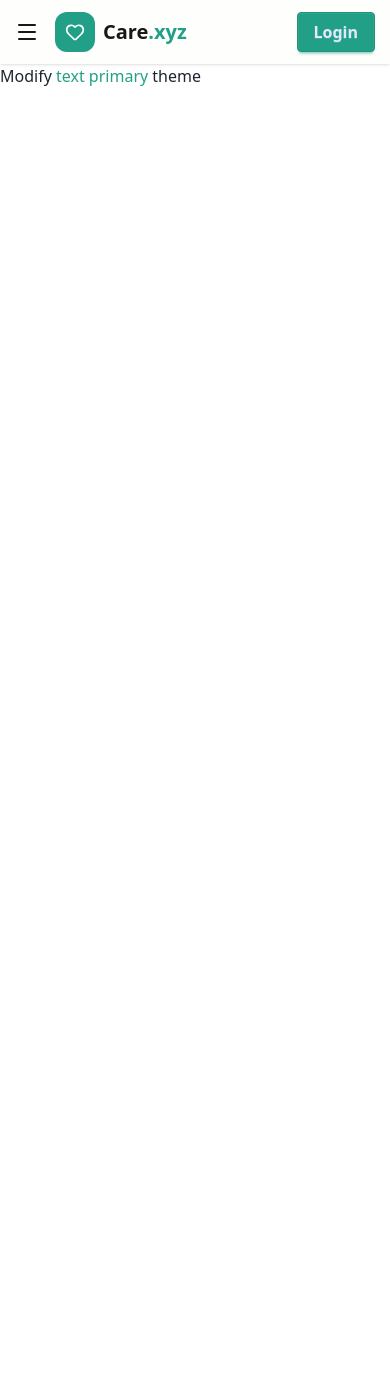
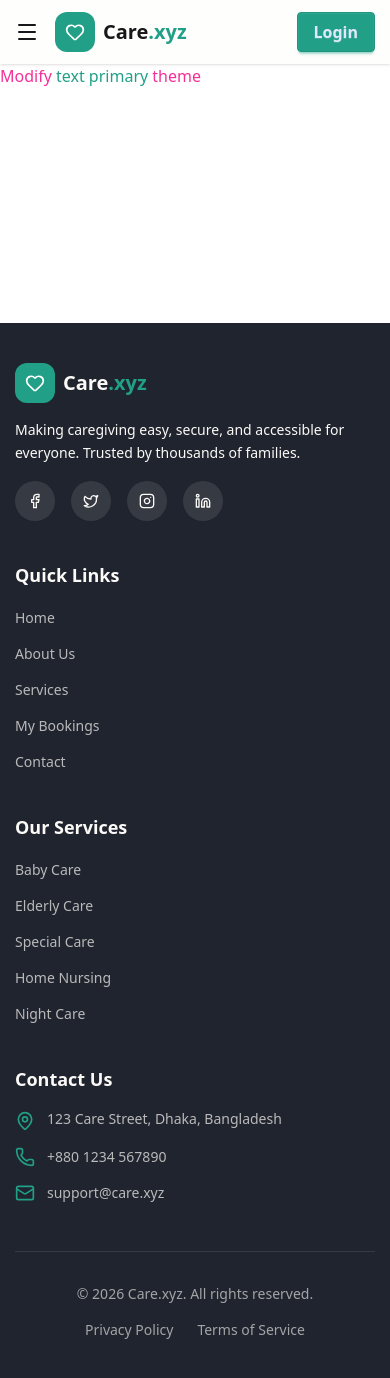
Before and after one commit to rakeebhasan09/care-center, a Next.js app: page / in a window 390 px wide. Before the commit the page ends 844 px from the top, so only its background shows below. Built offline with nearby package versions, Linux system fonts and the light colour scheme.

Commit message:
Responsive footer area has been added.

```diff
--- a/src/app/globals.css
+++ b/src/app/globals.css
@@ -8,9 +8,17 @@
 	default: true;
 	/* Brand */
 	/* --color-primary: oklch(65% 0.23 35); */
-	--color-primary: #22a087;
-	--color-secondary: #1f242e;
-	--color-accent: 0 0% 100%;
+	--color-primary: hsl(168, 65%, 38%);
+	--primary-foreground: hsl(0, 0%, 100%);
+
+	--background: hsl(30, 50%, 98%);
+	--foreground: hsl(220, 20%, 15%);
+
+	--secondary: hsl(15, 80%, 70%);
+	--secondary-foreground: hsl(220, 20%, 15%);
+
+	--muted: hsl(30, 30%, 94%);
+	--muted-foreground: hsl(220, 10%, 45%);
 
 	/* Base */
 	--color-base-100: oklch(100% 0 0);
--- a/src/app/layout.js
+++ b/src/app/layout.js
@@ -1,6 +1,7 @@
 import { Geist, Geist_Mono } from "next/font/google";
 import "./globals.css";
 import Navbar from "@/components/Navbar/Navbar";
+import Footer from "@/components/Footer/Footer";
 
 const geistSans = Geist({
 	variable: "--font-geist-sans",
@@ -24,7 +25,8 @@ export default function RootLayout({ children }) {
 				className={`${geistSans.variable} ${geistMono.variable} antialiased`}
 			>
 				<Navbar />
-				{children}
+				<main className="min-h-[calc(100vh-585px)]">{children}</main>
+				<Footer />
 			</body>
 		</html>
 	);
--- /dev/null
+++ b/src/components/Footer/Footer.jsx
@@ -0,0 +1,153 @@
+import {
+	Heart,
+	Mail,
+	Phone,
+	MapPin,
+	Facebook,
+	Twitter,
+	Instagram,
+	Linkedin,
+} from "lucide-react";
+import Link from "next/link";
+import React from "react";
+
+const Footer = () => {
+	const fullYear = new Date().getFullYear();
+	return (
+		<footer className="bg-(--foreground) text-(--background) py-10 md:py-16 lg:py-24">
+			<div className="container">
+				{/* Footer Top */}
+				<div className="grid grid-cols-1 md:grid-cols-2 lg:grid-cols-4 gap-10 lg:gap-16">
+					{/* Brand */}
+					<div className="space-y-4">
+						<Link href="/" className="flex items-center gap-2">
+							<div className="w-10 h-10 rounded-xl bg-primary flex items-center justify-center">
+								<Heart className="w-5 h-5 text-(--primary-foreground)" />
+							</div>
+							<span className="text-xl font-bold">
+								Care<span className="text-primary">.xyz</span>
+							</span>
+						</Link>
+						<p className="text-background/70 text-sm leading-relaxed">
+							Making caregiving easy, secure, and accessible for
+							everyone. Trusted by thousands of families.
+						</p>
+						<div className="flex items-center gap-4">
+							{[Facebook, Twitter, Instagram, Linkedin].map(
+								(Icon, i) => (
+									<Link
+										key={i}
+										href="#"
+										className="w-10 h-10 rounded-full bg-(--background)/10 flex items-center justify-center hover:bg-primary hover:text-(--primary-foreground) transition-colors"
+									>
+										<Icon className="w-4 h-4" />
+									</Link>
+								),
+							)}
+						</div>
+					</div>
+
+					{/* Quick Links */}
+					<div>
+						<h4 className="font-semibold text-lg mb-4">
+							Quick Links
+						</h4>
+						<ul className="space-y-3">
+							{[
+								"Home",
+								"About Us",
+								"Services",
+								"My Bookings",
+								"Contact",
+							].map((link) => (
+								<li key={link}>
+									<Link
+										href="#"
+										className="text-(--background)/70 text-sm hover:text-primary transition-colors"
+									>
+										{link}
+									</Link>
+								</li>
+							))}
+						</ul>
+					</div>
+
+					{/* Services */}
+					<div>
+						<h4 className="font-semibold text-lg mb-4">
+							Our Services
+						</h4>
+						<ul className="space-y-3">
+							{[
+								"Baby Care",
+								"Elderly Care",
+								"Special Care",
+								"Home Nursing",
+								"Night Care",
+							].map((service) => (
+								<li key={service}>
+									<Link
+										href="#"
+										className="text-(--background)/70 text-sm hover:text-primary transition-colors"
+									>
+										{service}
+									</Link>
+								</li>
+							))}
+						</ul>
+					</div>
+
+					{/* Contact */}
+					<div>
+						<h4 className="font-semibold text-lg mb-4">
+							Contact Us
+						</h4>
+						<ul className="space-y-4">
+							<li className="flex items-start gap-3">
+								<MapPin className="w-5 h-5 text-primary shrink-0 mt-0.5" />
+								<span className="text-(--background)/70 text-sm">
+									123 Care Street, Dhaka, Bangladesh
+								</span>
+							</li>
+							<li className="flex items-center gap-3">
+								<Phone className="w-5 h-5 text-primary shrink-0" />
+								<span className="text-(--background)/70 text-sm">
+									+880 1234 567890
+								</span>
+							</li>
+							<li className="flex items-center gap-3">
+								<Mail className="w-5 h-5 text-primary shrink-0" />
+								<span className="text-(--background)/70 text-sm">
+									support@care.xyz
+								</span>
+							</li>
+						</ul>
+					</div>
+				</div>
+
+				{/* Footer Bottom */}
+				<div className="border-t border-(--background)/10 mt-12 pt-8 flex flex-col md:flex-row items-center justify-between gap-4">
+					<p className="text-(--background)/60 text-sm">
+						© {fullYear} Care.xyz. All rights reserved.
+					</p>
+					<div className="flex items-center gap-6">
+						<Link
+							href="#"
+							className="text-(--background)/60 text-sm hover:text-primary transition-colors"
+						>
+							Privacy Policy
+						</Link>
+						<Link
+							href="#"
+							className="text-(--background)/60 text-sm hover:text-primary transition-colors"
+						>
+							Terms of Service
+						</Link>
+					</div>
+				</div>
+			</div>
+		</footer>
+	);
+};
+
+export default Footer;
```
